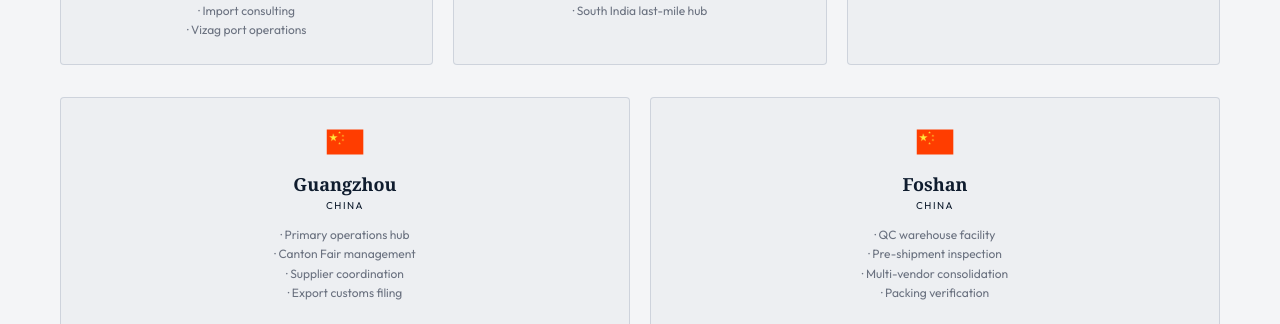
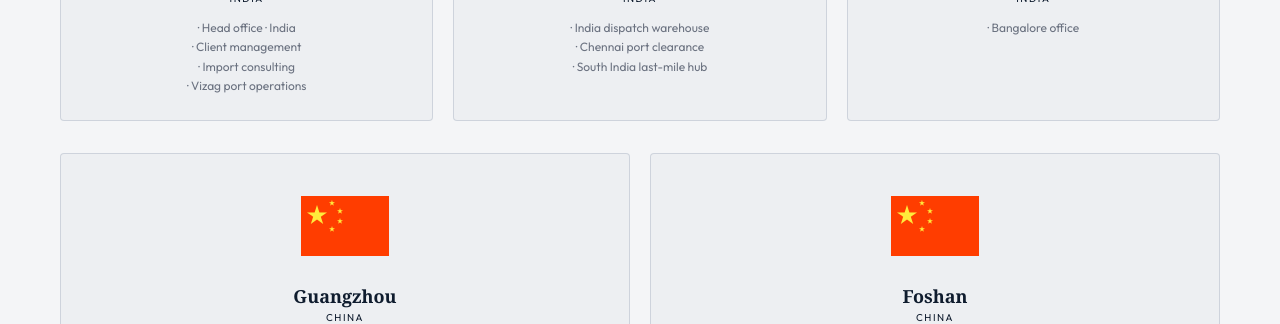
Before and after one commit to ctiddp-it/ctiddp-new-web, a Next.js app: page /about in a window 1280 px wide. Shown: the part 5580-5904 px from the top of the page. Built offline with nearby package versions, Linux system fonts and the light colour scheme.

Commit message:
fixed image loading clg warnings

```diff
--- a/src/app/about/page.jsx
+++ b/src/app/about/page.jsx
@@ -127,7 +127,7 @@ const OfficeCard = ({ l }) => (
       alt={l.country}
       width={40}
       height={28}
-      className="mx-auto mb-2 rounded-sm object-contain"
+      className="mx-auto mb-2 rounded-sm object-contain w-auto h-auto"
     />
 
     <div className="font-heading text-lg font-semibold text-white">
--- a/src/components/sections/Partners.jsx
+++ b/src/components/sections/Partners.jsx
@@ -185,6 +185,7 @@ export default function PartnersSection() {
                       fill
                       className="object-contain"
                       sizes={`${size}px`}
+                      priority={isCenter}
                     />
                   </div>
 
--- a/src/components/sections/ServicesSection.jsx
+++ b/src/components/sections/ServicesSection.jsx
@@ -83,6 +83,7 @@ export default function ServicesSection() {
                                 src="/images/home/hassle-free-customs-clearance-india-imports.jpg"
                                 alt="Cargo ship at sea"
                                 fill
+                                sizes="(max-width: 768px) 100vw, 50vw"
                                 className="object-cover object-center"
                             />
                         </div>
```
